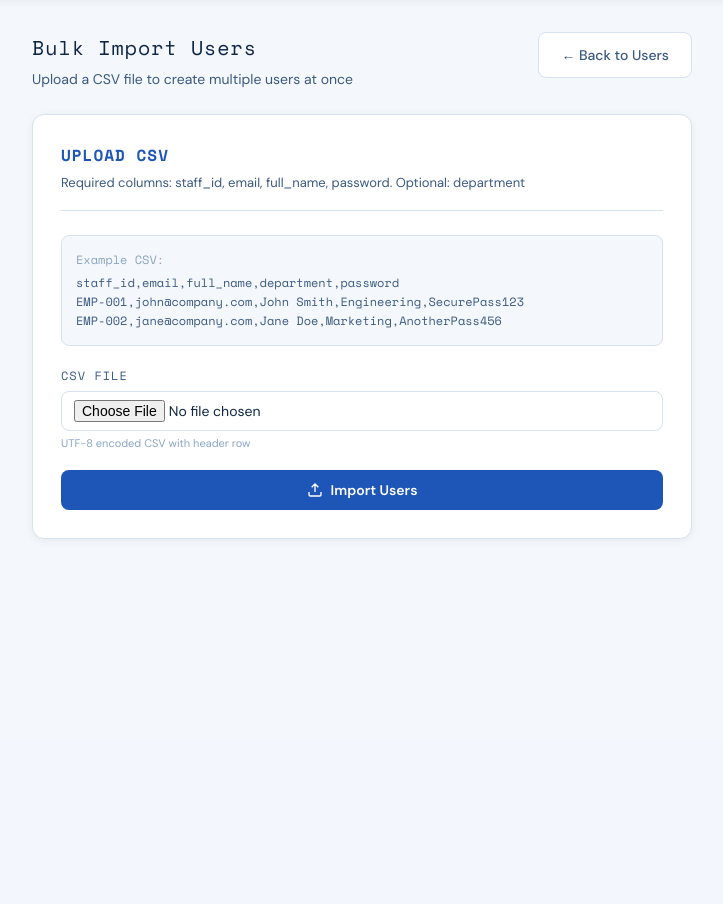
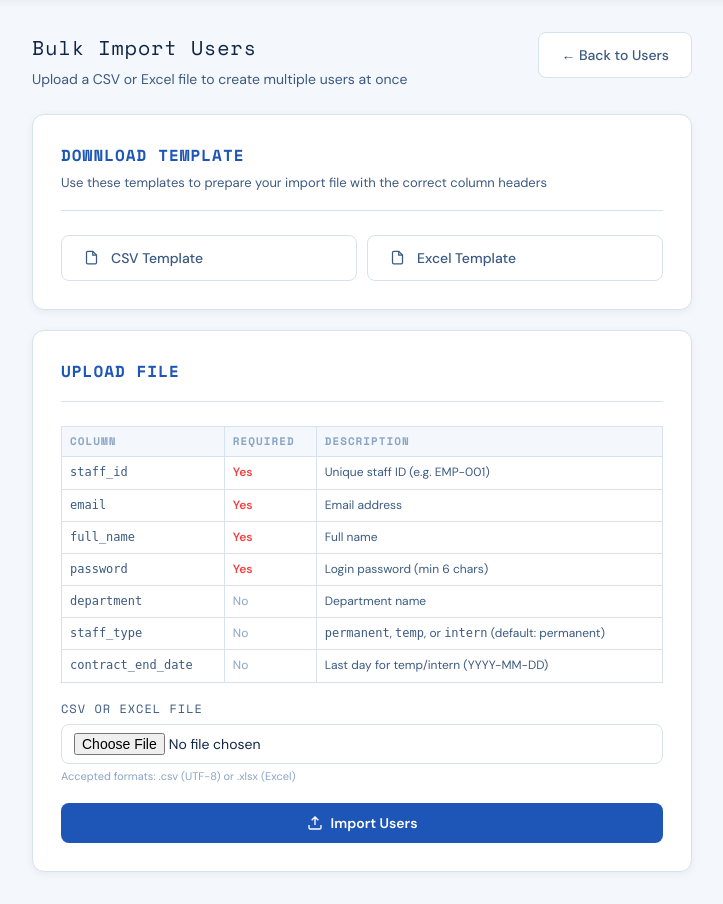
Before and after one commit to jeremiahng11/facerecog, a Django app: page /admin-panel/bulk-import/ in a window 1280 px wide. Shown: the part 60-964 px from the top of the page, without its empty margins (278-1001 px from the left). Before the commit the page ends 599 px from the top, so only its background shows below. Run offline with Django 4.2, Linux system fonts and the light colour scheme; the visitor is signed in with stand-in values (Sample User, id 1); parts of the project's set-up code (start-up, migrations or seed data) failed here and were passed over.

Commit message:
feat: bulk import with CSV/Excel support and downloadable templates
- Accepts both .csv and .xlsx files for bulk user import
- New columns: staff_type (permanent/temp/intern), contract_end_date
- Downloadable CSV and Excel templates with sample data and all columns
- Column reference table in the upload form
- Date parsing supports YYYY-MM-DD, DD/MM/YYYY, DD-MM-YYYY formats
- Bulk Import button added to User Management page
- Credits auto-prorated for imported users

https://claude.ai/code/session_01C1aMceZw4U9EHr33hkgoA8

```diff
--- a/accounts/templates/accounts/admin_bulk_import.html
+++ b/accounts/templates/accounts/admin_bulk_import.html
@@ -5,30 +5,62 @@
   <div style="display:flex;align-items:flex-start;justify-content:space-between;flex-wrap:wrap;gap:16px;margin-bottom:24px">
     <div>
       <div class="page-title">Bulk Import Users</div>
-      <div class="page-subtitle">Upload a CSV file to create multiple users at once</div>
+      <div class="page-subtitle">Upload a CSV or Excel file to create multiple users at once</div>
     </div>
     <a href="{% url 'admin_users' %}" class="btn btn-secondary">← Back to Users</a>
   </div>
 
+  {# ── Template Downloads ──────────────────────────────── #}
+  <div class="card" style="margin-bottom:20px">
+    <div class="card-header">
+      <h2>Download Template</h2>
+      <p>Use these templates to prepare your import file with the correct column headers</p>
+    </div>
+    <div style="display:flex;gap:10px;margin-top:8px">
+      <a href="{% url 'admin_bulk_template' %}?format=csv" class="btn btn-secondary" style="flex:1;text-align:center">
+        <svg width="15" height="15" fill="none" stroke="currentColor" stroke-width="2" viewBox="0 0 24 24" style="vertical-align:middle;margin-right:4px"><path d="M14 2H6a2 2 0 00-2 2v16a2 2 0 002 2h12a2 2 0 002-2V8z"/><polyline points="14 2 14 8 20 8"/></svg>
+        CSV Template
+      </a>
+      <a href="{% url 'admin_bulk_template' %}?format=xlsx" class="btn btn-secondary" style="flex:1;text-align:center">
+        <svg width="15" height="15" fill="none" stroke="currentColor" stroke-width="2" viewBox="0 0 24 24" style="vertical-align:middle;margin-right:4px"><path d="M14 2H6a2 2 0 00-2 2v16a2 2 0 002 2h12a2 2 0 002-2V8z"/><polyline points="14 2 14 8 20 8"/></svg>
+        Excel Template
+      </a>
+    </div>
+  </div>
+
+  {# ── Upload Form ─────────────────────────────────────── #}
   <div class="card">
     <div class="card-header">
-      <h2>Upload CSV</h2>
-      <p>Required columns: staff_id, email, full_name, password. Optional: department</p>
+      <h2>Upload File</h2>
     </div>
 
-    <div style="background:var(--bg);border:1px solid var(--border);border-radius:8px;padding:14px;margin-bottom:20px;font-family:var(--mono);font-size:12px;color:var(--text2);overflow-x:auto">
-      <div style="color:var(--text3);margin-bottom:4px">Example CSV:</div>
-      staff_id,email,full_name,department,password<br>
-      EMP-001,john@company.com,John Smith,Engineering,SecurePass123<br>
-      EMP-002,jane@company.com,Jane Doe,Marketing,AnotherPass456
+    <div style="margin-bottom:16px">
+      <table style="width:100%;font-size:12px;border-collapse:collapse">
+        <thead>
+          <tr>
+            <th style="text-align:left;padding:6px 8px;background:var(--bg);border:1px solid var(--border)">Column</th>
+            <th style="text-align:left;padding:6px 8px;background:var(--bg);border:1px solid var(--border)">Required</th>
+            <th style="text-align:left;padding:6px 8px;background:var(--bg);border:1px solid var(--border)">Description</th>
+          </tr>
+        </thead>
+        <tbody>
+          <tr><td style="padding:6px 8px;border:1px solid var(--border)"><code>staff_id</code></td><td style="padding:6px 8px;border:1px solid var(--border);color:var(--danger);font-weight:600">Yes</td><td style="padding:6px 8px;border:1px solid var(--border)">Unique staff ID (e.g. EMP-001)</td></tr>
+          <tr><td style="padding:6px 8px;border:1px solid var(--border)"><code>email</code></td><td style="padding:6px 8px;border:1px solid var(--border);color:var(--danger);font-weight:600">Yes</td><td style="padding:6px 8px;border:1px solid var(--border)">Email address</td></tr>
+          <tr><td style="padding:6px 8px;border:1px solid var(--border)"><code>full_name</code></td><td style="padding:6px 8px;border:1px solid var(--border);color:var(--danger);font-weight:600">Yes</td><td style="padding:6px 8px;border:1px solid var(--border)">Full name</td></tr>
+          <tr><td style="padding:6px 8px;border:1px solid var(--border)"><code>password</code></td><td style="padding:6px 8px;border:1px solid var(--border);color:var(--danger);font-weight:600">Yes</td><td style="padding:6px 8px;border:1px solid var(--border)">Login password (min 6 chars)</td></tr>
+          <tr><td style="padding:6px 8px;border:1px solid var(--border)"><code>department</code></td><td style="padding:6px 8px;border:1px solid var(--border);color:var(--text3)">No</td><td style="padding:6px 8px;border:1px solid var(--border)">Department name</td></tr>
+          <tr><td style="padding:6px 8px;border:1px solid var(--border)"><code>staff_type</code></td><td style="padding:6px 8px;border:1px solid var(--border);color:var(--text3)">No</td><td style="padding:6px 8px;border:1px solid var(--border)"><code>permanent</code>, <code>temp</code>, or <code>intern</code> (default: permanent)</td></tr>
+          <tr><td style="padding:6px 8px;border:1px solid var(--border)"><code>contract_end_date</code></td><td style="padding:6px 8px;border:1px solid var(--border);color:var(--text3)">No</td><td style="padding:6px 8px;border:1px solid var(--border)">Last day for temp/intern (YYYY-MM-DD)</td></tr>
+        </tbody>
+      </table>
     </div>
 
     <form method="post" enctype="multipart/form-data">
       {% csrf_token %}
       <div class="form-group">
-        <label>CSV File</label>
-        <input type="file" name="csv_file" accept=".csv,text/csv" required>
-        <div class="hint">UTF-8 encoded CSV with header row</div>
+        <label>CSV or Excel File</label>
+        <input type="file" name="import_file" accept=".csv,.xlsx,.xls,text/csv,application/vnd.openxmlformats-officedocument.spreadsheetml.sheet" required>
+        <div class="hint">Accepted formats: .csv (UTF-8) or .xlsx (Excel)</div>
       </div>
       <button type="submit" class="btn btn-primary btn-full">
         <svg width="16" height="16" fill="none" stroke="currentColor" stroke-width="2" viewBox="0 0 24 24"><path d="M21 15v4a2 2 0 01-2 2H5a2 2 0 01-2-2v-4M17 8l-5-5-5 5M12 3v12"/></svg>
@@ -37,6 +69,7 @@
     </form>
   </div>
 
+  {# ── Results ─────────────────────────────────────────── #}
   {% if results %}
   <div class="card" style="margin-top:20px">
     <div class="card-header"><h2>Import Results</h2></div>
@@ -63,7 +96,7 @@
     {% endif %}
 
     {% if not results.created and not results.skipped and not results.errors %}
-    <p style="color:var(--text3)">No data found in CSV.</p>
+    <p style="color:var(--text3)">No data found in file.</p>
     {% endif %}
   </div>
   {% endif %}
--- a/accounts/templates/accounts/admin_users.html
+++ b/accounts/templates/accounts/admin_users.html
@@ -21,6 +21,10 @@
       <a href="{% url 'admin_face_logs' %}" class="btn btn-secondary">
         <svg width="15" height="15" fill="none" stroke="currentColor" stroke-width="2" viewBox="0 0 24 24"><path d="M14 2H6a2 2 0 00-2 2v16a2 2 0 002 2h12a2 2 0 002-2V8z"/><polyline points="14 2 14 8 20 8"/></svg>
         Face Logs
+      </a>
+      <a href="{% url 'admin_bulk_import' %}" class="btn btn-secondary">
+        <svg width="15" height="15" fill="none" stroke="currentColor" stroke-width="2" viewBox="0 0 24 24"><path d="M21 15v4a2 2 0 01-2 2H5a2 2 0 01-2-2v-4M17 8l-5-5-5 5M12 3v12"/></svg>
+        Bulk Import
       </a>
       <a href="{% url 'admin_add_user' %}" class="btn btn-primary">
         <svg width="15" height="15" fill="none" stroke="currentColor" stroke-width="2" viewBox="0 0 24 24"><line x1="12" y1="5" x2="12" y2="19"/><line x1="5" y1="12" x2="19" y2="12"/></svg>
--- a/accounts/urls.py
+++ b/accounts/urls.py
@@ -46,6 +46,7 @@ urlpatterns = [
     path('admin-panel/face-logs/', views.admin_face_logs_view, name='admin_face_logs'),
     path('admin-panel/action-logs/', views.admin_action_logs_view, name='admin_action_logs'),
     path('admin-panel/bulk-import/', views.admin_bulk_import_view, name='admin_bulk_import'),
+    path('admin-panel/bulk-import/template/', views.admin_bulk_template_download_view, name='admin_bulk_template'),
 
     # ═══ Cafeteria System ═══
     # Kiosk
--- a/accounts/views.py
+++ b/accounts/views.py
@@ -682,18 +682,26 @@ def admin_delete_user_view(request, user_id):
 @login_required
 @user_passes_test(is_admin)
 def admin_bulk_import_view(request):
-    """CSV bulk import of users. Expects columns: staff_id, email, full_name, department, password."""
+    """CSV/Excel bulk import of users."""
     import csv
     import io
     import calendar
     from decimal import Decimal
 
     results = None
-    if request.method == 'POST' and request.FILES.get('csv_file'):
-        csv_file = request.FILES['csv_file']
+    if request.method == 'POST' and request.FILES.get('import_file'):
+        upload = request.FILES['import_file']
+        fname = upload.name.lower()
+
         try:
-            decoded = csv_file.read().decode('utf-8-sig')
-            reader = csv.DictReader(io.StringIO(decoded))
+            # ── Parse file into list of dicts ─────────────────────
+            if fname.endswith('.xlsx') or fname.endswith('.xls'):
+                rows = _parse_excel(upload)
+            else:
+                decoded = upload.read().decode('utf-8-sig')
+                reader = csv.DictReader(io.StringIO(decoded))
+                rows = list(reader)
+
             results = {'created': [], 'skipped': [], 'errors': []}
 
             # Prorate credit for bulk-imported users
@@ -705,12 +713,14 @@ def admin_bulk_import_view(request):
             ratio = min(Decimal('1'), Decimal(str(remaining)) / Decimal(str(working_days)))
             prorated = (default_credit * ratio).quantize(Decimal('0.01'))
 
-            for i, row in enumerate(reader, start=2):  # row 1 is header
+            for i, row in enumerate(rows, start=2):  # row 1 is header
                 staff_id = (row.get('staff_id') or '').strip()
                 email = (row.get('email') or '').strip()
                 full_name = (row.get('full_name') or '').strip()
                 department = (row.get('department') or '').strip()
                 password = (row.get('password') or '').strip()
+                staff_type = (row.get('staff_type') or '').strip().lower()
+                end_date_str = (row.get('contract_end_date') or '').strip()
 
                 if not staff_id or not email or not password:
                     results['errors'].append(f'Row {i}: missing staff_id, email, or password')
@@ -723,6 +733,25 @@ def admin_bulk_import_view(request):
                     results['skipped'].append(f'{email} — email already in use')
                     continue
 
+                # Validate staff_type
+                if staff_type not in ('permanent', 'temp', 'intern', ''):
+                    results['errors'].append(f'Row {i} ({staff_id}): invalid staff_type "{staff_type}"')
+                    continue
+
+                # Parse contract end date
+                contract_end = None
+                if end_date_str:
+                    from datetime import datetime as _dt
+                    for fmt in ('%Y-%m-%d', '%d/%m/%Y', '%d-%m-%Y', '%m/%d/%Y'):
+                        try:
+                            contract_end = _dt.strptime(end_date_str, fmt).date()
+                            break
+                        except ValueError:
+                            continue
+                    if contract_end is None:
+                        results['errors'].append(f'Row {i} ({staff_id}): invalid date "{end_date_str}" — use YYYY-MM-DD')
+                        continue
+
                 try:
                     user = StaffUser.objects.create_user(
                         staff_id=staff_id,
@@ -732,16 +761,84 @@ def admin_bulk_import_view(request):
                         department=department,
                         monthly_credit=default_credit,
                         credit_balance=prorated,
+                        staff_type=staff_type or 'permanent',
+                        contract_end_date=contract_end,
                     )
-                    _log_admin_action(request.user, 'create', user, f'CSV bulk import · S${prorated}')
+                    _log_admin_action(request.user, 'create', user, f'Bulk import · S${prorated}')
                     results['created'].append(staff_id)
                 except Exception as e:
                     results['errors'].append(f'Row {i} ({staff_id}): {e}')
 
         except Exception as e:
-            results = {'created': [], 'skipped': [], 'errors': [f'CSV parse error: {e}']}
+            results = {'created': [], 'skipped': [], 'errors': [f'File parse error: {e}']}
 
     return render(request, 'accounts/admin_bulk_import.html', {'results': results})
+
+
+def _parse_excel(upload):
+    """Parse an Excel (.xlsx) file into a list of dicts (same as csv.DictReader output)."""
+    try:
+        import openpyxl
+    except ImportError:
+        raise ValueError('Excel support requires openpyxl. Install with: pip install openpyxl')
+
+    wb = openpyxl.load_workbook(upload, read_only=True, data_only=True)
+    ws = wb.active
+    rows_iter = ws.iter_rows(values_only=True)
+    headers = [str(h or '').strip().lower() for h in next(rows_iter)]
+    result = []
+    for row in rows_iter:
+        d = {}
+        for j, val in enumerate(row):
+            if j < len(headers):
+                d[headers[j]] = str(val) if val is not None else ''
+        result.append(d)
+    wb.close()
+    return result
+
+
+@login_required
+@user_passes_test(is_admin)
+def admin_bulk_template_download_view(request):
+    """Download a CSV/Excel template for bulk user import."""
+    import csv as _csv
+    from django.http import HttpResponse
+
+    fmt = request.GET.get('format', 'csv')
+
+    if fmt == 'xlsx':
+        try:
+            import openpyxl
+            wb = openpyxl.Workbook()
+            ws = wb.active
+            ws.title = 'Staff Import'
+            headers = ['staff_id', 'email', 'full_name', 'department', 'password', 'staff_type', 'contract_end_date']
+            ws.append(headers)
+            ws.append(['EMP-001', 'john@company.com', 'John Smith', 'Engineering', 'SecurePass123', 'permanent', ''])
+            ws.append(['TMP-001', 'jane@company.com', 'Jane Doe', 'Marketing', 'TempPass456', 'temp', '2026-06-30'])
+            ws.append(['INT-001', 'bob@company.com', 'Bob Lee', 'Finance', 'InternPass789', 'intern', '2026-08-31'])
+            # Column widths
+            for col, w in zip('ABCDEFG', [12, 24, 18, 16, 16, 12, 18]):
+                ws.column_dimensions[col].width = w
+
+            from io import BytesIO
+            buf = BytesIO()
+            wb.save(buf)
+            buf.seek(0)
+            response = HttpResponse(buf.getvalue(), content_type='application/vnd.openxmlformats-officedocument.spreadsheetml.sheet')
+            response['Content-Disposition'] = 'attachment; filename="staff_import_template.xlsx"'
+            return response
+        except ImportError:
+            pass  # Fall through to CSV
+
+    response = HttpResponse(content_type='text/csv')
+    response['Content-Disposition'] = 'attachment; filename="staff_import_template.csv"'
+    writer = _csv.writer(response)
+    writer.writerow(['staff_id', 'email', 'full_name', 'department', 'password', 'staff_type', 'contract_end_date'])
+    writer.writerow(['EMP-001', 'john@company.com', 'John Smith', 'Engineering', 'SecurePass123', 'permanent', ''])
+    writer.writerow(['TMP-001', 'jane@company.com', 'Jane Doe', 'Marketing', 'TempPass456', 'temp', '2026-06-30'])
+    writer.writerow(['INT-001', 'bob@company.com', 'Bob Lee', 'Finance', 'InternPass789', 'intern', '2026-08-31'])
+    return response
 
 
 @login_required
```
